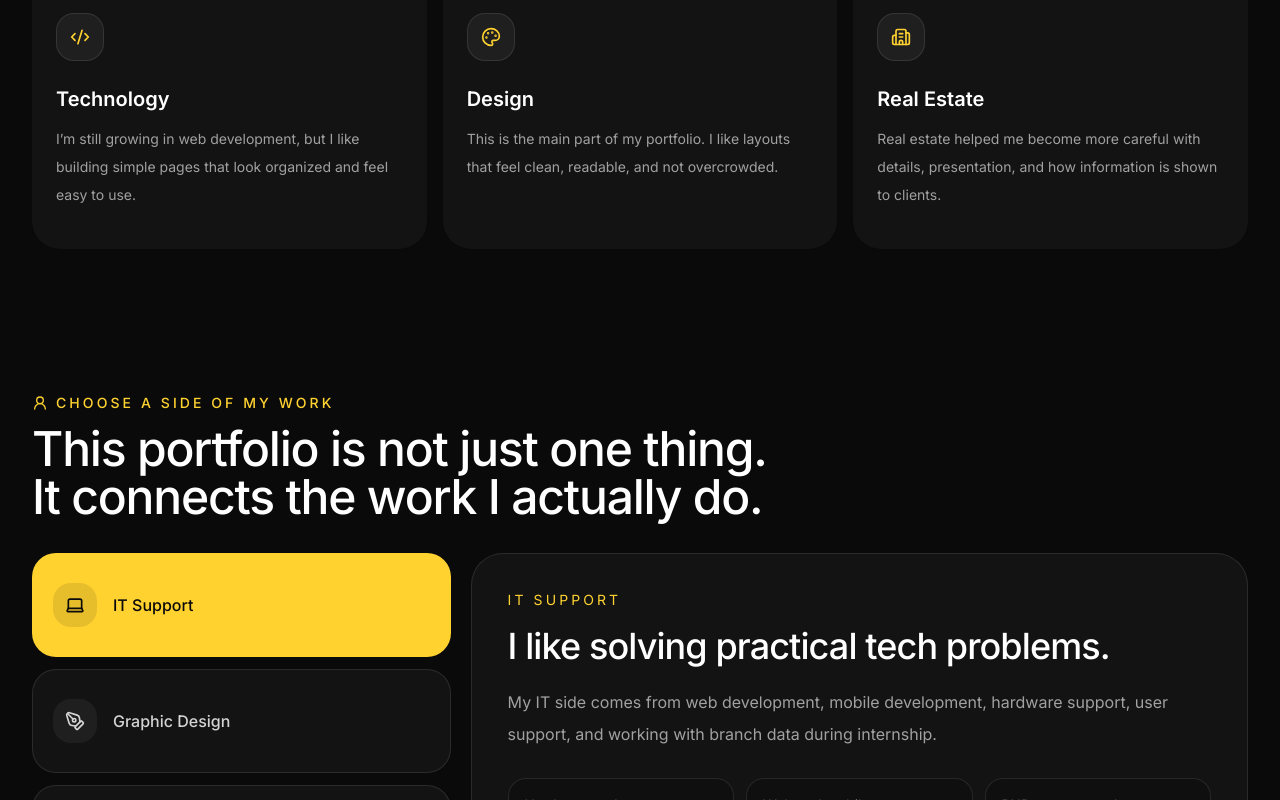
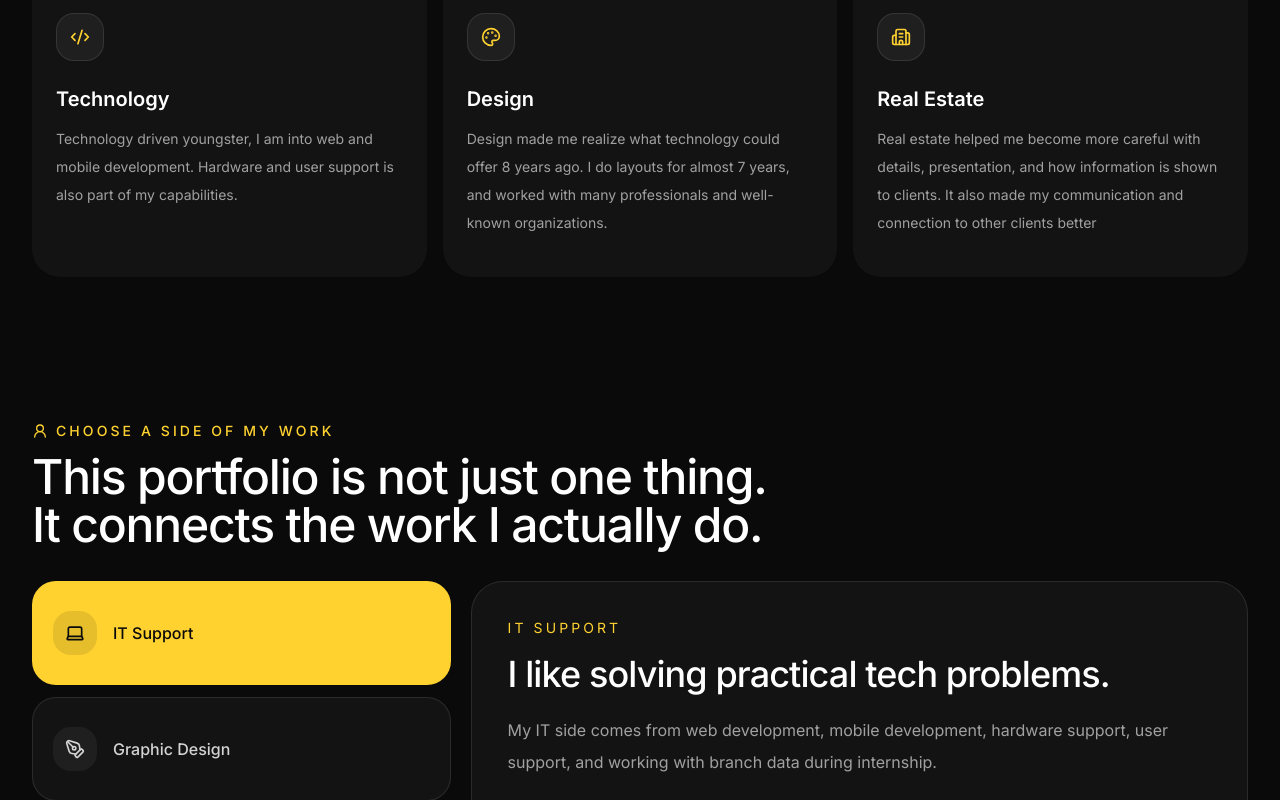
Before and after one commit to zoiiiiiid/tacsagon-portfolio, a Next.js app: page / in a window 1280 px wide. Shown: the part 1300-2100 px from the top of the page. Built offline with nearby package versions, Linux system fonts and the light colour scheme.

Commit message:
update: final touches of text details

```diff
--- a/app/page.tsx
+++ b/app/page.tsx
@@ -159,7 +159,7 @@ const certificates = [
     title: "Seniors’ Exit Seminar",
     issuer: "Career Development Centre",
     year: "2026",
-    note: "Added to my interest in cybersecurity, digital safety, and the role of IT in protecting organizations.",
+    note: "Added to my interest in future decision making for my future and career.",
     image: "/certificates/certificate-01.jpg",
   },
   {
@@ -183,19 +183,19 @@ const lenses = [
     icon: Code2,
     title: "Technology",
     description:
-      "I’m still growing in web development, but I like building simple pages that look organized and feel easy to use.",
+      "Technology driven youngster, I am into web and mobile development. Hardware and user support is also part of my capabilities.",
   },
   {
     icon: Palette,
     title: "Design",
     description:
-      "This is the main part of my portfolio. I like layouts that feel clean, readable, and not overcrowded.",
+      "Design made me realize what technology could offer 8 years ago. I do layouts for almost 7 years, and worked with many professionals and well-known organizations.",
   },
   {
     icon: Building2,
     title: "Real Estate",
     description:
-      "Real estate helped me become more careful with details, presentation, and how information is shown to clients.",
+      "Real estate helped me become more careful with details, presentation, and how information is shown to clients. It also made my communication and connection to other clients better",
   },
 ];
 
@@ -215,7 +215,7 @@ const profileTabs = [
     icon: PenTool,
     title: "I enjoy making visuals feel clean and organized.",
     description:
-      "My design work focuses on social media graphics, promotional materials, branding assets, and layouts that are easy to read.",
+      "My design work focuses on social media graphics, promotional materials, branding assets, and layouts that are on-brand and look professional.",
     points: ["Social media graphics", "Promotional content", "Branding and layout work"],
   },
   {
@@ -262,9 +262,9 @@ const services = [
   },
   {
     icon: HomeIcon,
-    title: "Real Estate Presentation",
+    title: "Real Estate Listings",
     description:
-      "Property listing visuals and client-facing materials built around clarity and trust.",
+      "Property listing visuals and client-facing selling materials built around clarity and trust.",
   },
 ];
 
@@ -293,7 +293,7 @@ const experience = [
     title: "Real Estate Marketing Agent",
     place: "Filipino Homes",
     description:
-      "Created digital marketing content for real estate listings and helped present property information in a clearer, more client-friendly way.",
+      "Created digital marketing content for real estate listings, helped present property information in a clearer, more client-friendly way, and sell properties with trust and confidence.",
     highlights: ["Property marketing", "Client communication", "Listing presentation"],
   },
   {
@@ -302,7 +302,7 @@ const experience = [
     title: "BS Information Technology",
     place: "University of St. La Salle - Bacolod",
     description:
-      "Studied web development and mobile development, with capstone work involving PHP-based systems and custom APIs.",
+      "Studied web development, mobile development, and netowrking, with capstone work involving PHP-based systems and custom APIs.",
     highlights: ["Web development", "Mobile development", "PHP APIs"],
   },
 ];
@@ -311,17 +311,17 @@ const principles = [
   {
     icon: Eye,
     title: "Clarity first",
-    description: "When someone opens the page, I want them to understand what I do without overthinking it.",
+    description: "Client should envisioned the project clearl, I want them to understand what I do without overthinking it.",
   },
   {
     icon: Target,
     title: "Purposeful details",
-    description: "Spacing, labels, and layout matter because they make the work feel more finished.",
+    description: "Spacing, labels, and layout matter because they make the work feel more finished and the project understandable.",
   },
   {
     icon: Clock3,
     title: "Simple but polished",
-    description: "I do not want the site to feel overloaded. I want it to feel direct and easy to browse.",
+    description: "I do not want the project to feel overloaded. I want it to feel direct and easy to grasp while looking professional and neat.",
   },
 ];
 
@@ -790,7 +790,7 @@ export default function LanceJiroTacsagonPortfolioWebsite() {
             Certificates that support my background and growth.
           </h2>
           <p className="mt-5 leading-8 text-neutral-400">
-            I only included a few certificates here so the section stays clean and does not feel like filler.
+            Long way to go since I am mostly a self taught student.
           </p>
         </div>
 
@@ -810,10 +810,6 @@ export default function LanceJiroTacsagonPortfolioWebsite() {
                 <h3 className="mt-3 text-xl font-semibold">{cert.title}</h3>
                 <p className="mt-2 text-sm text-neutral-500">{cert.issuer}</p>
                 <p className="mt-5 leading-7 text-neutral-400">{cert.note}</p>
-                <button className="mt-6 inline-flex items-center gap-2 text-sm text-neutral-300 transition hover:text-white">
-                  View certificate
-                  <ExternalLink className="h-4 w-4" />
-                </button>
               </CardContent>
             </Card>
           ))}
@@ -881,7 +877,7 @@ export default function LanceJiroTacsagonPortfolioWebsite() {
             <div>
               <p className="mb-3 text-sm font-medium uppercase tracking-[0.22em] text-amber-300">Details Matter</p>
               <h2 className="text-4xl font-semibold tracking-tight text-white md:text-5xl">
-                I try to keep my work simple, readable, and properly arranged.
+                I keep my work simple, professional, and properly arranged.
               </h2>
             </div>
             <div className="grid gap-4 md:grid-cols-3">
```
